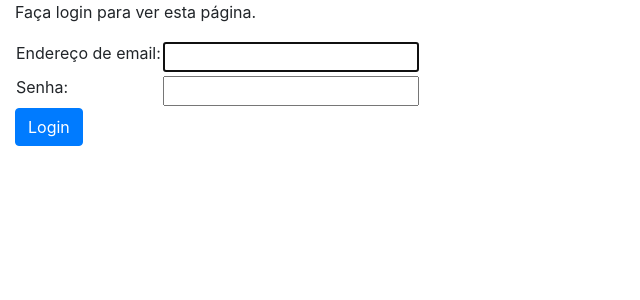
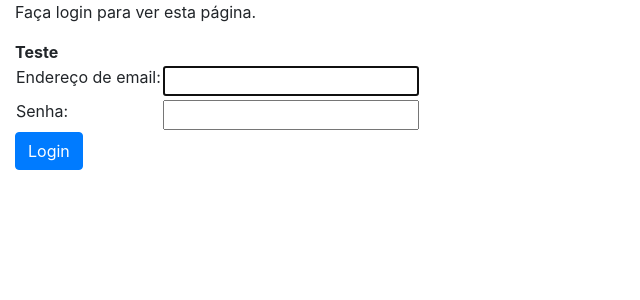
Before and after one commit to victoraugusto6/django-alelo, a Django app: page /contas/login/?next=/abril/ in a window 1280 px wide. Shown: the part 70-370 px from the top of the page, without its empty margins (0-640 px from the left). Run offline with Django 3.2, Linux system fonts and the light colour scheme; some libraries are stand-ins or nearby versions.

Commit message:
Teste criado
close #47

```diff
--- a/alelo/base/templates/registration/login.html
+++ b/alelo/base/templates/registration/login.html
@@ -29,7 +29,7 @@
                 <form method="post" action="{% url 'login' %}">
                     {% csrf_token %}
                     <table>
-                        <tr>
+                        <tr><b>Teste</b>
                             <td>{{ form.username.label_tag }}</td>
                             <td>{{ form.username }}</td>
                         </tr>
```
